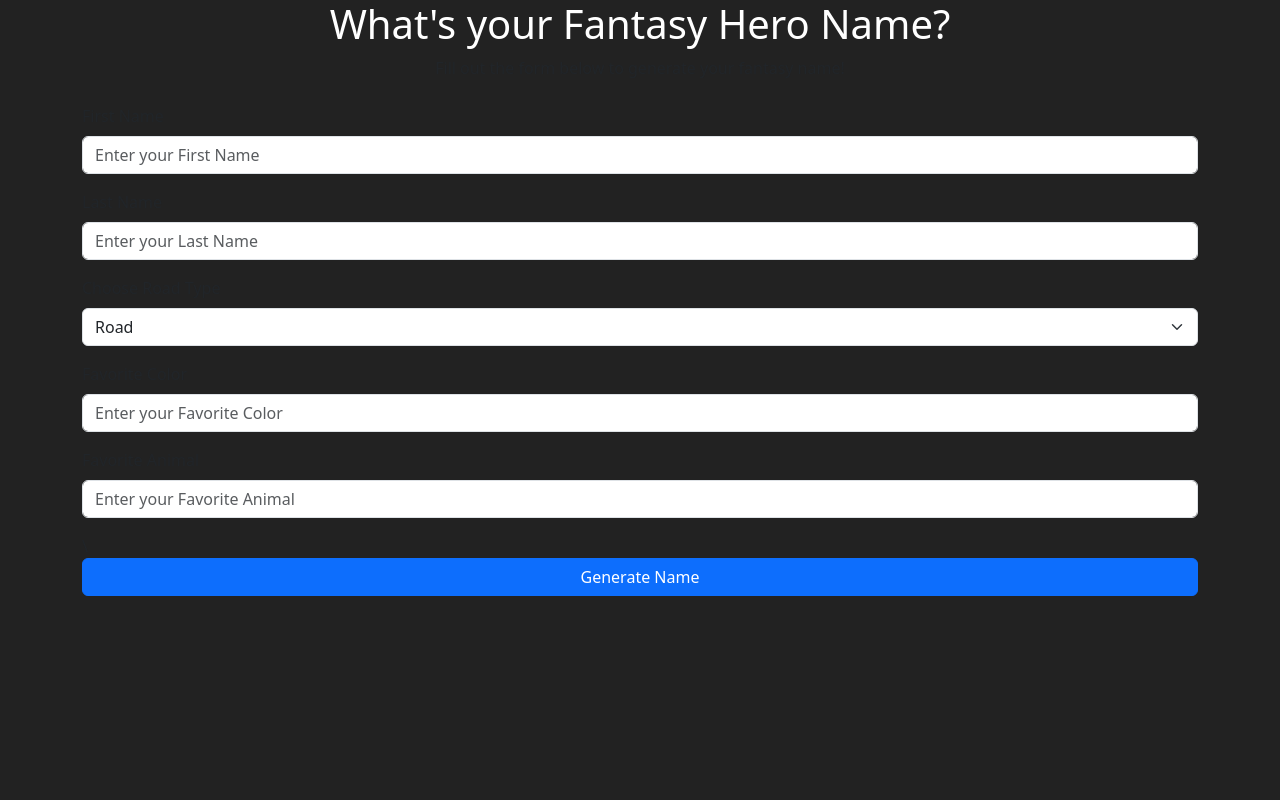
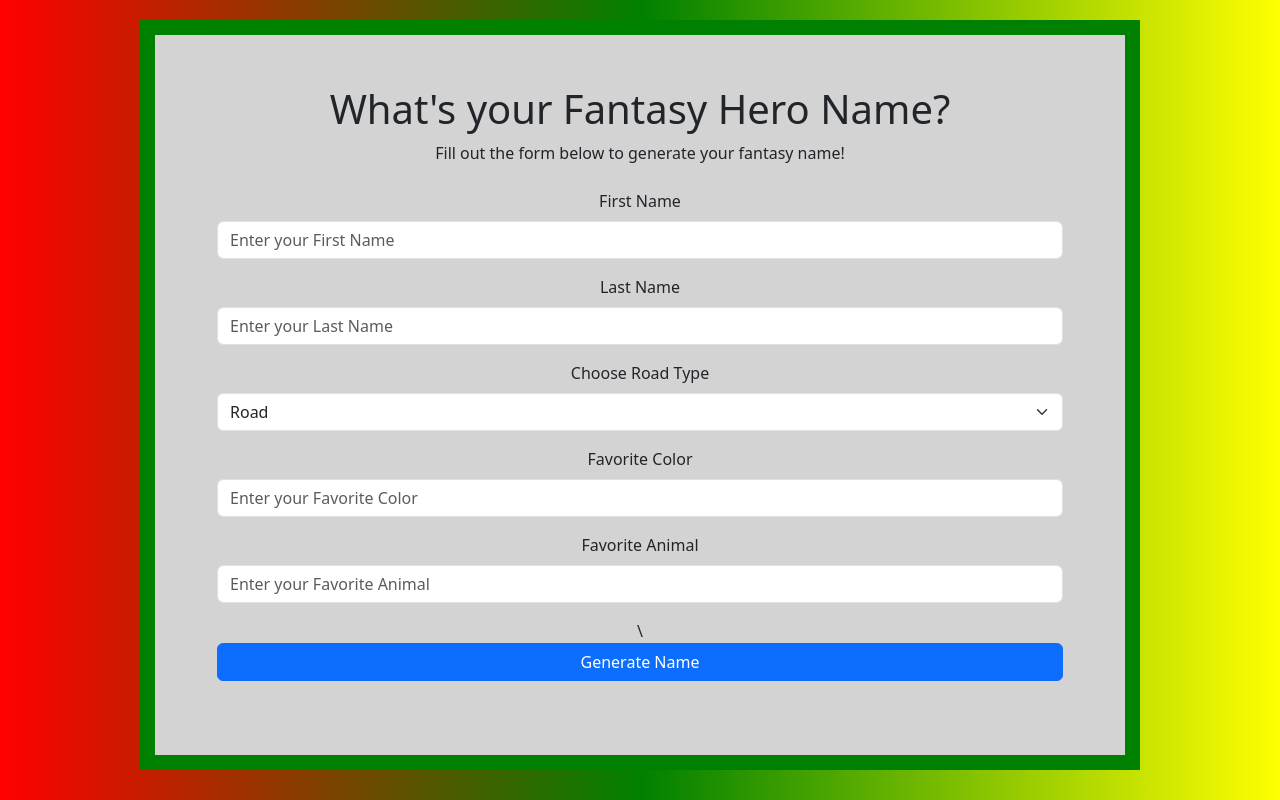
Before and after one commit to athebest36521/namegenerator, a plain HTML site: page index.html in a window 1280 px wide. Drawn offline with nearby package versions, Linux system fonts and the light colour scheme.

Commit message:
need to check...

```diff
--- a/index.html
+++ b/index.html
@@ -14,9 +14,8 @@
 </head>
 
 <body>
-    <header>
-        <!-- place navbar here -->
-    </header>
+    <center>
+        <div class="box">
     <main>
         <div class="container">
             <div class="text-center mb-4">
@@ -70,6 +69,8 @@
 
         </div>
     </main>
+</div>
+</center>
     <footer>
         <!-- place footer here -->
     </footer>
--- a/style.css
+++ b/style.css
@@ -1,4 +1,16 @@
-body { background-color: #222; }
-h1{
-    color:#ffff;
+body{
+    background-image:linear-gradient(to right, red , green , yellow);
+ }
+input{
+    border-radius: 15px;
 }
+button{
+    border-radius: 15px;
+}
+.box{
+    background-color: lightgrey;
+  width: 1000px;
+  border: 15px solid green;
+  padding: 50px;
+  margin: 20px;
+}
```
